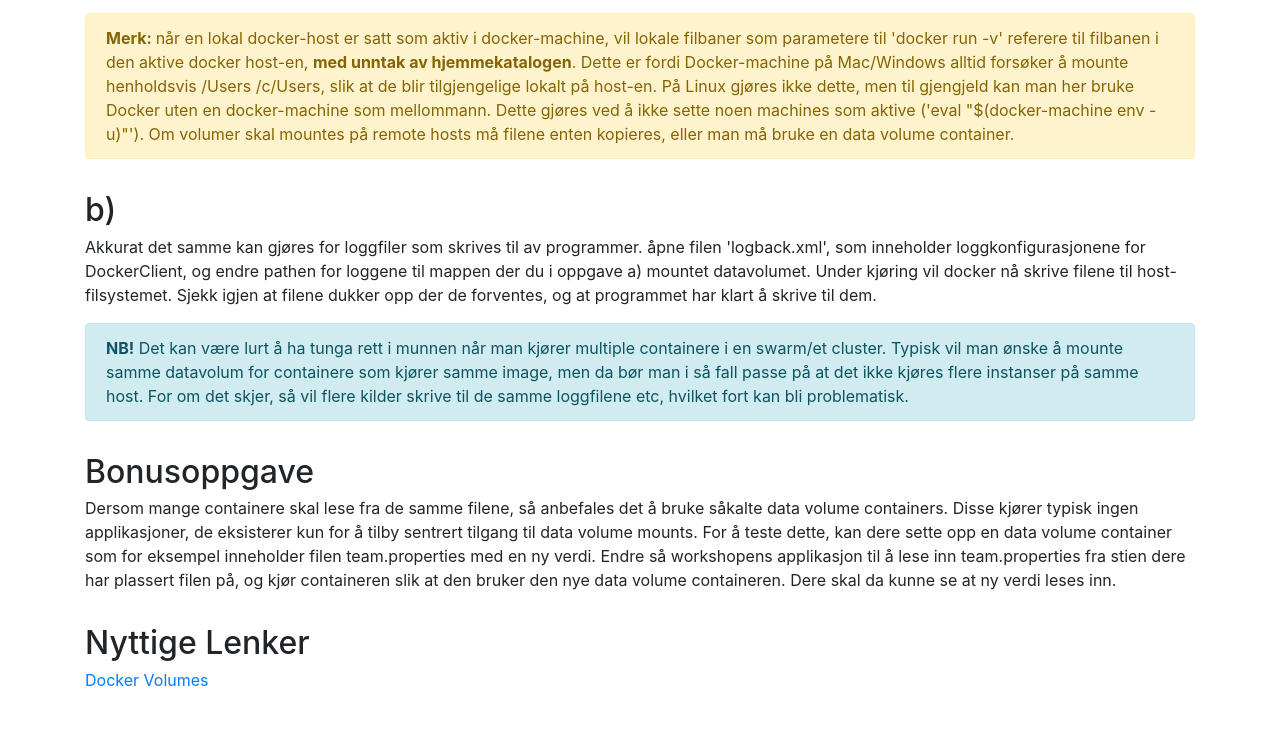
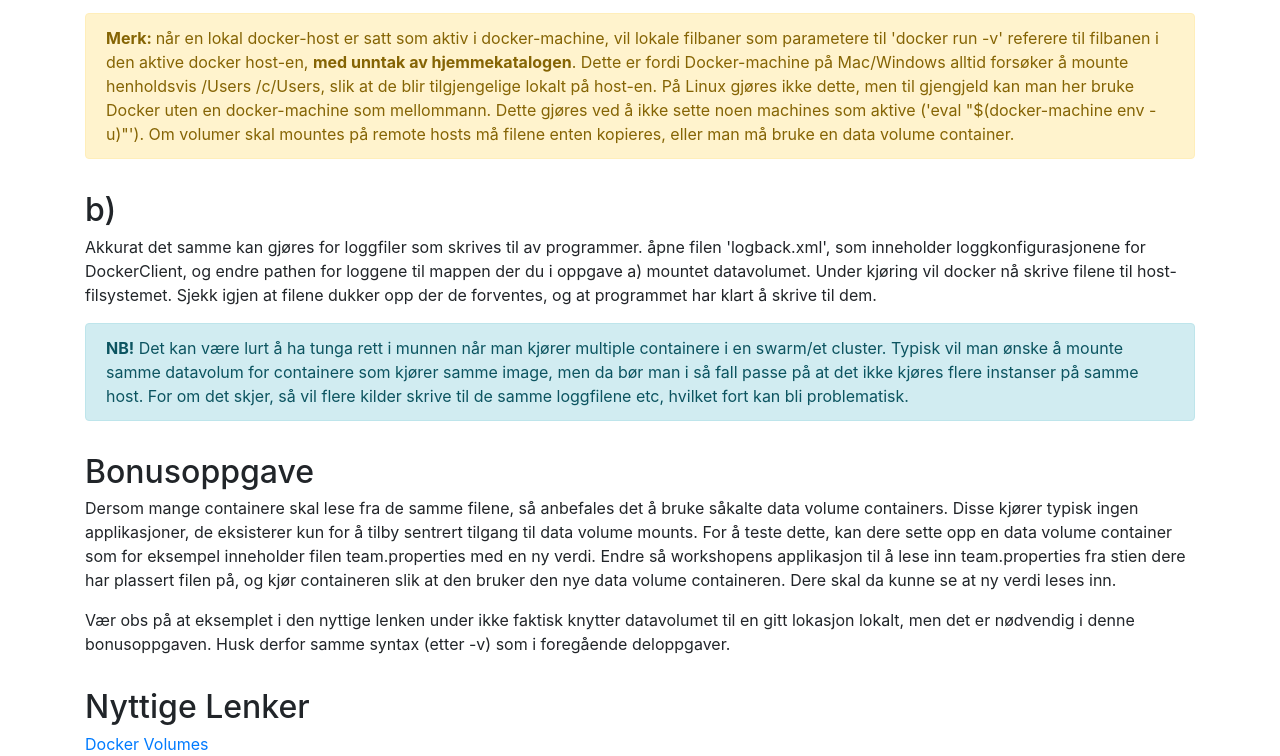
Before and after one commit to eivinwi/docker-rest-service, a website: page app/opg/opg7_logging.html in a window 1280 px wide. Shown: the part 591-1347 px from the top of the page. Before the commit the page ends 1283 px from the top, so only its background shows below. Drawn offline with nearby package versions, Linux system fonts and the light colour scheme.

Commit message:
Hint til bonusoppgaven

```diff
--- a/app/opg/opg7_logging.html
+++ b/app/opg/opg7_logging.html
@@ -98,6 +98,10 @@
         verdi. Endre s&aring; workshopens applikasjon til &aring; lese inn team.properties fra stien dere har plassert filen p&aring;, og kj&oslash;r
         containeren slik at den bruker den nye data volume containeren. Dere skal da kunne se at ny verdi leses inn.
     </p>
+    <p>
+        Vær obs på at eksemplet i den nyttige lenken under ikke faktisk knytter datavolumet til en gitt lokasjon lokalt,
+        men det er nødvendig i denne bonusoppgaven. Husk derfor samme syntax (etter -v) som i foregående deloppgaver.
+    </p>
 
     <!-- div id="fremgang">
         <h2>Fremgang</h2>
```
